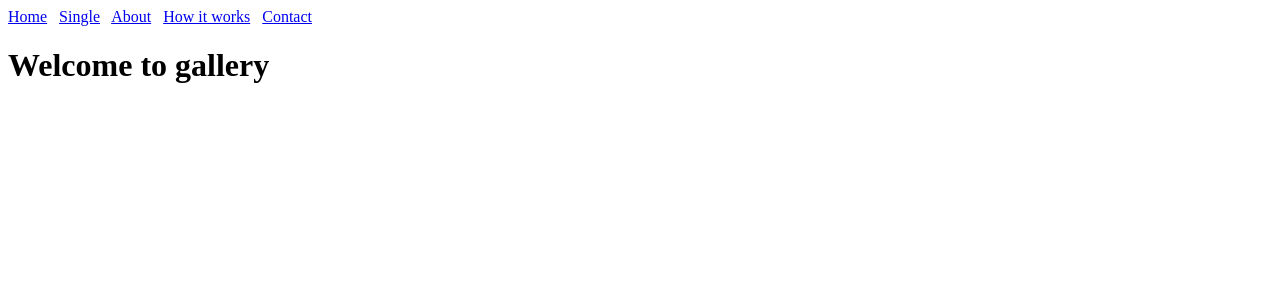
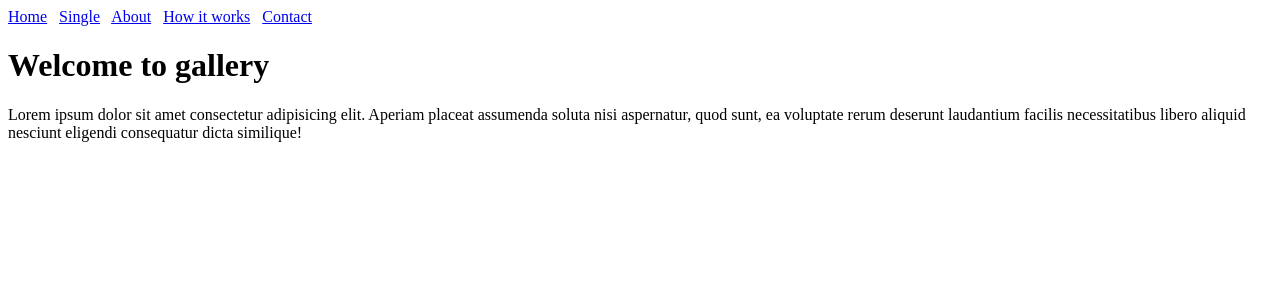
Before and after one commit to danielskiala/demo-app-angular, an Angular app: page /gallery in a window 1280 px wide. Shown: the top 300 px of the page. Built offline with nearby package versions, Linux system fonts and the light colour scheme.

Commit message:
Update galleryPage

```diff
--- a/src/app/gallery/gallery.component.html
+++ b/src/app/gallery/gallery.component.html
@@ -1 +1,4 @@
 <h1>Welcome to gallery</h1>
+<p>Lorem ipsum dolor sit amet consectetur adipisicing elit. Aperiam placeat assumenda soluta nisi aspernatur, quod sunt,
+    ea voluptate rerum deserunt laudantium facilis necessitatibus libero aliquid nesciunt eligendi consequatur dicta
+    similique!</p>
```
